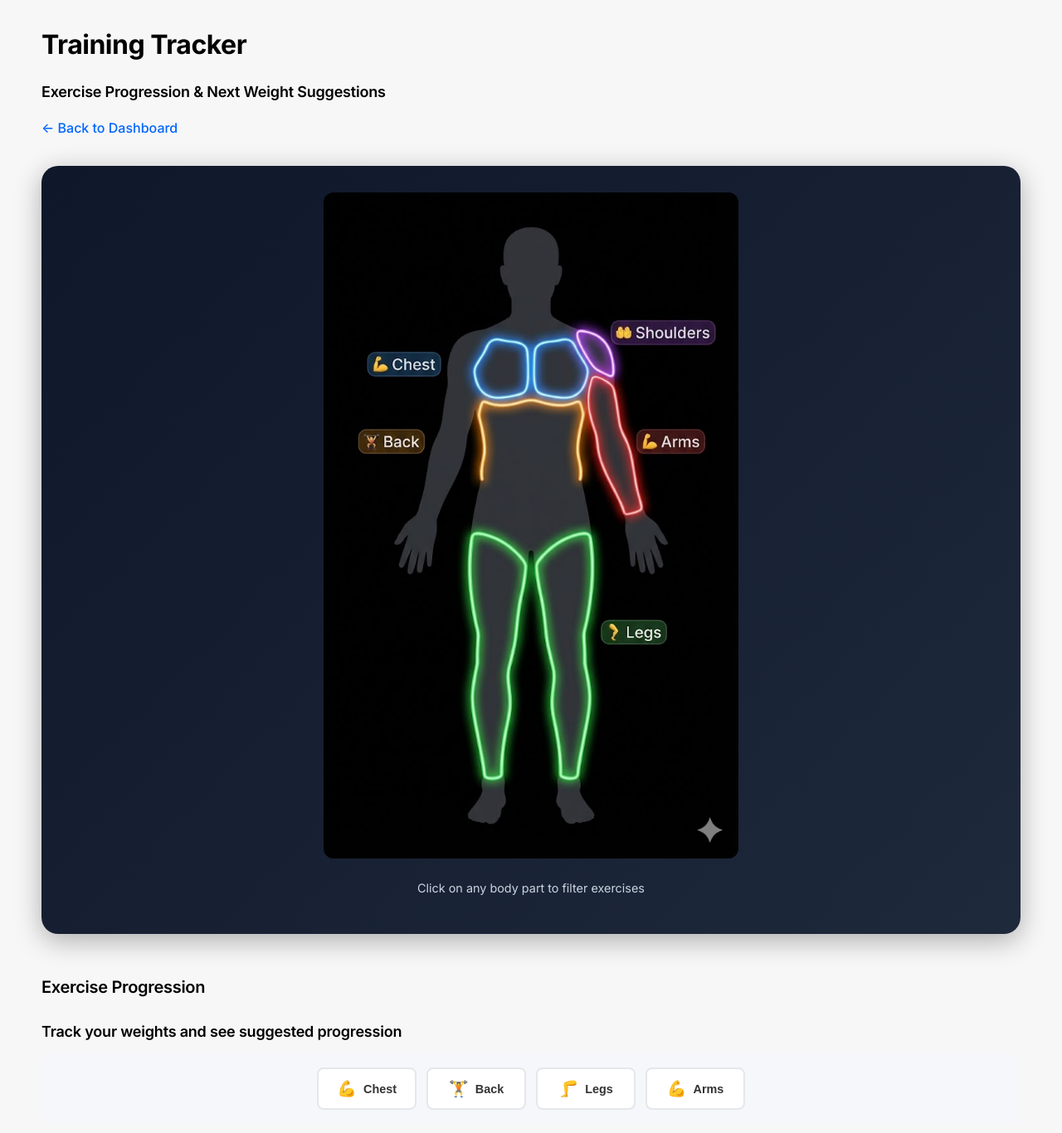
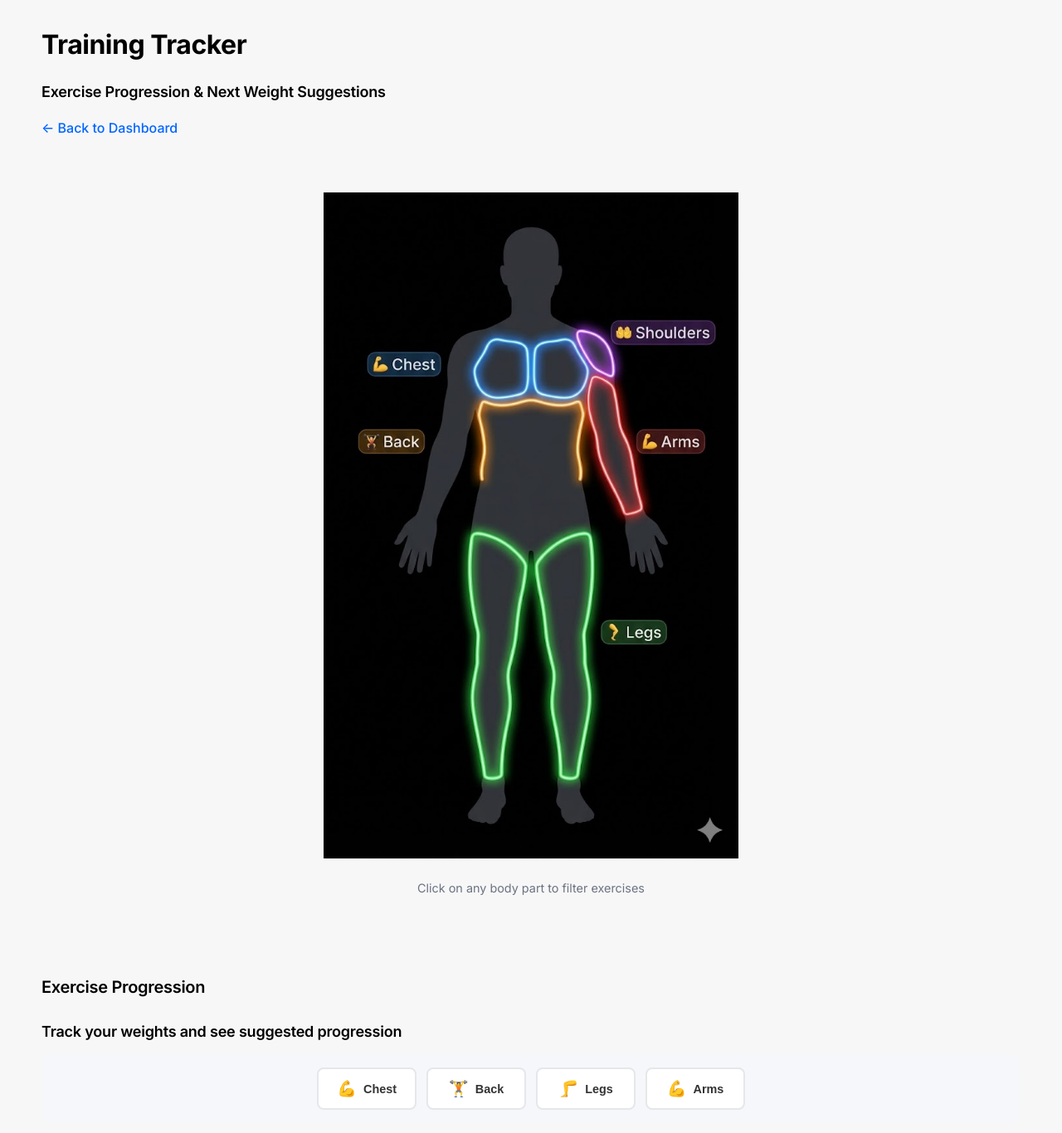
Before and after one commit to bhuram1980/transformation-dashboard, a Flask app: page /training in a window 1280 px wide. Shown: the top 1366 px of the page at 83% size. Run offline with Flask 3, Linux system fonts and the light colour scheme.

Commit message:
Remove dark background from body diagram and ensure all exercises shown by default

```diff
--- a/static/css/training-tracker.css
+++ b/static/css/training-tracker.css
@@ -28,9 +28,7 @@
     flex-direction: column;
     align-items: center;
     padding: 2rem;
-    background: linear-gradient(135deg, #0f172a 0%, #1e293b 100%);
-    border-radius: 20px;
-    box-shadow: 0 8px 32px rgba(0, 0, 0, 0.3);
+    background: transparent;
 }
 
 .body-diagram-wrapper {
@@ -44,7 +42,7 @@
     width: 100%;
     height: auto;
     display: block;
-    border-radius: 12px;
+    max-width: 500px;
 }
 
 .body-overlay-container {
@@ -146,7 +144,7 @@
 .body-diagram-hint {
     margin-top: 1.5rem;
     text-align: center;
-    color: #cbd5e1;
+    color: #6b7280;
     font-size: 0.9rem;
     animation: fadeInUp 0.6s ease-out;
 }
--- a/static/js/training-tracker.js
+++ b/static/js/training-tracker.js
@@ -205,6 +205,12 @@ function renderExerciseProgression() {
     }
 
     container.innerHTML = html;
+
+    // Ensure all category sections are visible by default
+    const allCategorySections = container.querySelectorAll('.category-section');
+    allCategorySections.forEach(section => {
+        section.style.display = 'block';
+    });
 
     // Initialize charts after rendering
     initializeCharts();
```
